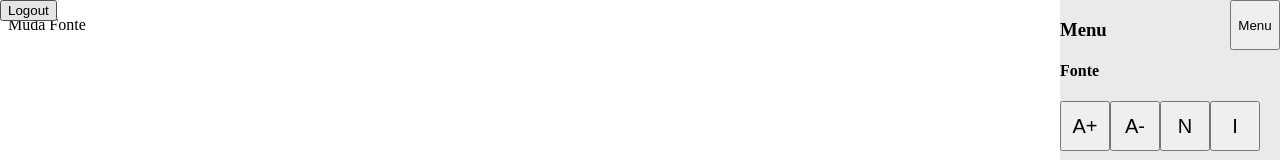
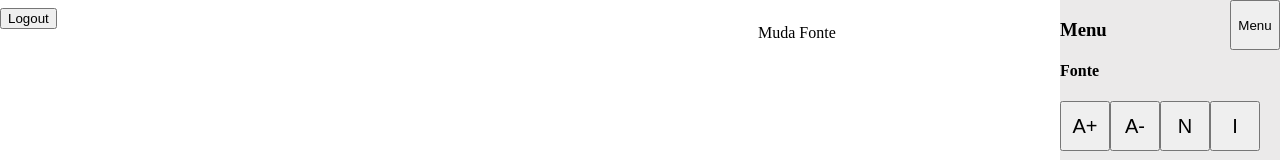
Before and after one commit to RafaelTome22/TCC-ETEC-JARAGUA, a React (Create React App) app in the folder projeto-react/: page /home in a window 1280 px wide. Shown: the top 160 px of the page. Built offline with nearby package versions, Linux system fonts and the light colour scheme; no server answers; sample sign-in values are in the browser's storage.

Commit message:
CSS ajeitado

```diff
--- a/projeto-react/src/PAGES/RGB/rgb.js
+++ b/projeto-react/src/PAGES/RGB/rgb.js
@@ -43,8 +43,7 @@ function ColorPicker() {
       </div>
       <div>
         <label htmlFor="slideGreen">GREEN</label>
-        <input
-          type="range"
+        <input type="range"
           name="slideGreen"
           id="slideGreen"
           value={green}
--- a/projeto-react/src/PAGES/home/home.js
+++ b/projeto-react/src/PAGES/home/home.js
@@ -142,11 +142,11 @@ function HomePage() {
           <div id="Dauto">
           <a className="a" style={{ display: 'inline-block' }}>Deuteranopia</a>
             <input type="radio" name="opcao" onClick={() => MudaDisable(1)}/>
-           <input type="range" disabled={disabled1} id="deute"   min="0" max="100"  onChange={changeDeuteColor}  />
+           <input type="range" disabled={disabled1} id="deute"   min="0" max="100" onChange={changeDeuteColor}  />
            <br /><br />
             <a className="a" style={{ display: 'inline-block'}}>Protanopia</a>
             <input type="radio" name="opcao" onClick={() => MudaDisable(2)}/>
-            <input type="range" disabled={disabled2} id="prota"  min="0" max="100"  onChange={changeProtaColor} />
+            <input type="range" disabled={disabled2} id="prota"  min="0" max="100" onChange={changeProtaColor} />
             <br /><br />
             <a className="a" style={{ display: 'inline-block'}}>Tetranotopia</a>
           <input type="radio" name="opcao" onClick={() => MudaDisable(3)}/>
@@ -162,7 +162,7 @@ function HomePage() {
 
 
       <div className="Cores">
-        <img id="image" src='https://www.pngall.com/wp-content/uploads/11/Red-Apple-PNG.png' alt="imagem" />
+        <img id="image" src='https://www.pngall.com/wp-content/uploads/11/Red-Apple-PNG.png' background-color='rgb(0,0,0)' alt="imagem" />
       </div>
 
 
--- a/projeto-react/src/styles/home.css
+++ b/projeto-react/src/styles/home.css
@@ -118,10 +118,10 @@ img{
 
 .texto{
   position: fixed;
-  top: 0;
+  margin-left: 750px;
 }
 .logout{
   position: fixed;
   left: 0;
-  top: 0;
+  top: 1;
 }
```
